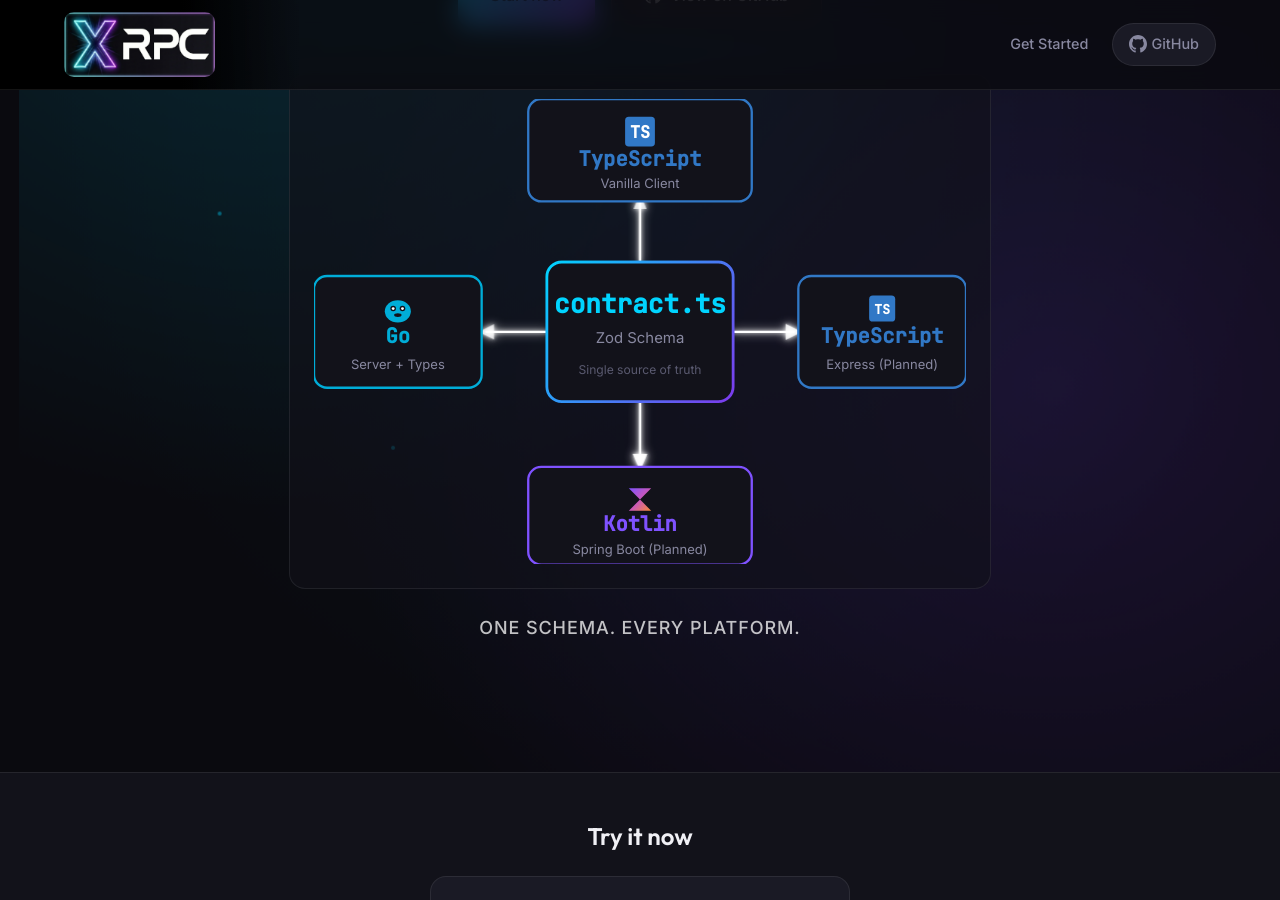
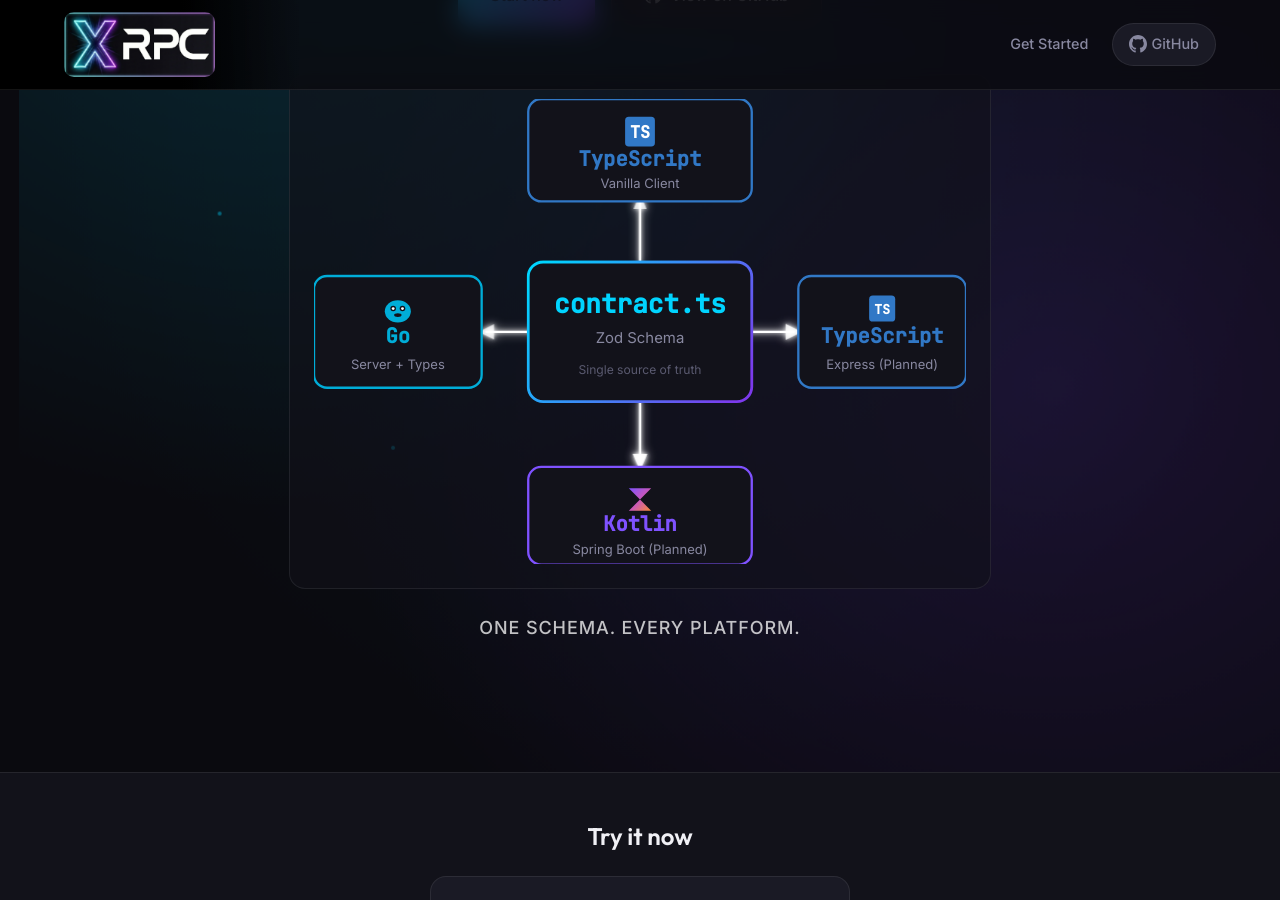
Before and after one commit to mwesox/xrpc, a Jekyll site: the page built from index.md, in a window 1280 px wide and 900 px high, scrolled down 616 px. Built offline with Jekyll 4.4.1, drawn with Linux system fonts in a browser that asks for light colours.

Commit message:
style: widen hero contract box

```diff
--- a/_includes/hero.html
+++ b/_includes/hero.html
@@ -115,7 +115,7 @@
 
         <!-- contract.ts box (center) - LARGER and emphasized -->
         <g class="api-box">
-          <rect x="250" y="175" width="200" height="150" rx="16" fill="#12121a" stroke="url(#hero-gradient-center)" stroke-width="3"/>
+          <rect x="230" y="175" width="240" height="150" rx="16" fill="#12121a" stroke="url(#hero-gradient-center)" stroke-width="3"/>
           <text x="350" y="230" text-anchor="middle" fill="#00d4ff" font-family="var(--font-mono)" font-size="28" font-weight="700">contract.ts</text>
           <text x="350" y="262" text-anchor="middle" fill="#8888a0" font-family="var(--font-sans)" font-size="16">Zod Schema</text>
           <text x="350" y="295" text-anchor="middle" fill="#5a5a70" font-family="var(--font-sans)" font-size="13">Single source of truth</text>
```
